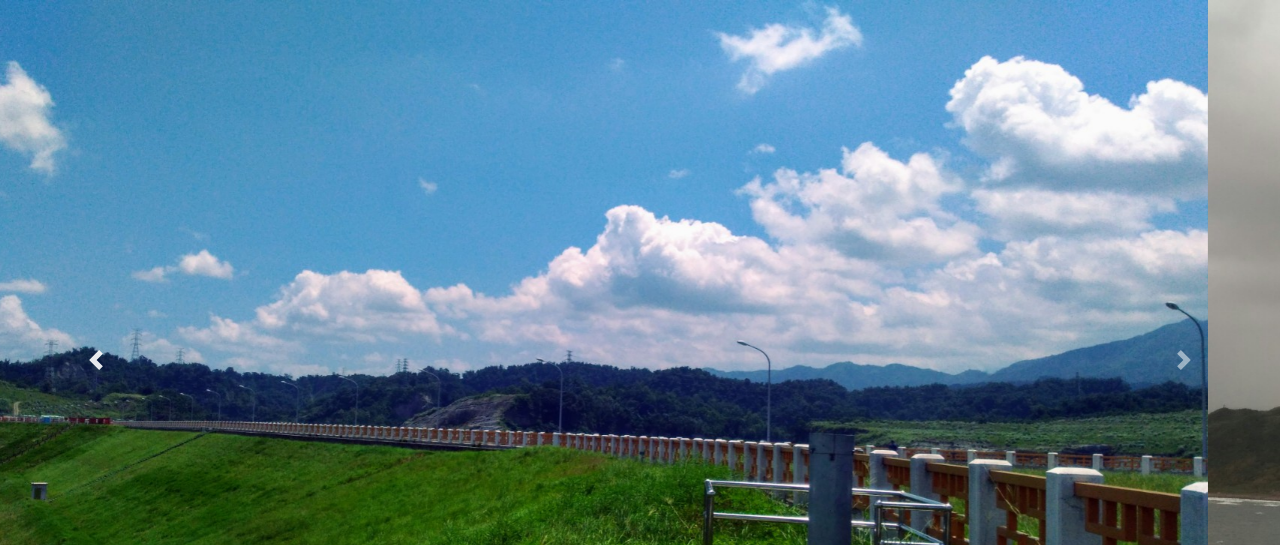
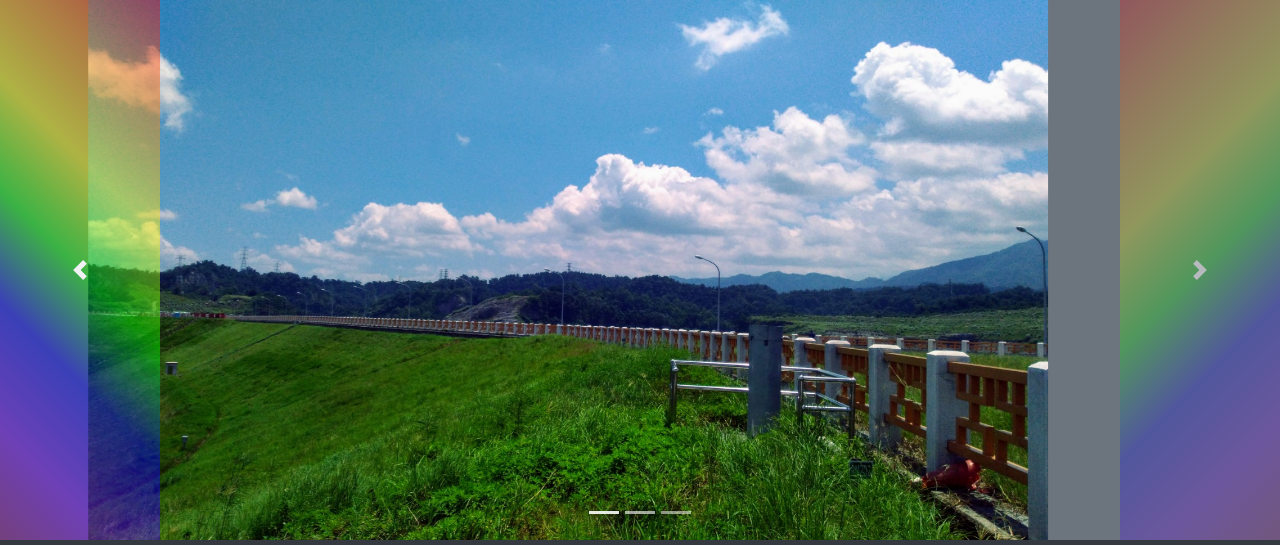
Before and after one commit to ericliliwayne/ericliliwayne.github.io, a plain HTML site: page index.html in a window 1280 px wide. Shown: the top 545 px of the page. Drawn offline with nearby package versions, Linux system fonts and the light colour scheme.

Commit message:
輪播圖尺寸調整及CSS美化

```diff
--- a/index.html
+++ b/index.html
@@ -54,36 +54,37 @@
             }
         }
 
-        /*.carousel-control-next {
+        .carousel-control-next {
             width: 12.5%;
             /* Permalink - use to edit and share this gradient: https://colorzilla.com/gradient-editor/#ff0000+0,ff8000+16,ffff00+34,00ff00+50,0000ff+66,6f00ff+84,7f007f+100 */
-            /*background: rgb(255, 0, 0, 0.5);
+            background: rgb(255, 0, 0, 0.5);
             /* Old browsers */
-            /*background: -moz-linear-gradient(-45deg, rgb(255, 0, 0, 0.5) 0%, rgb(255, 128, 0, 0.5) 16%, rgb(255, 255, 0, 0.5) 34%, rgb(0, 255, 0, 0.5) 50%, rgb(0, 0, 255, 0.5) 66%, rgb(111, 0, 255, 0.5) 84%, rgb(127, 0, 127, 0.5) 100%);
+            background: -moz-linear-gradient(-45deg, rgb(255, 0, 0, 0.5) 0%, rgb(255, 128, 0, 0.5) 16%, rgb(255, 255, 0, 0.5) 34%, rgb(0, 255, 0, 0.5) 50%, rgb(0, 0, 255, 0.5) 66%, rgb(111, 0, 255, 0.5) 84%, rgb(127, 0, 127, 0.5) 100%);
             /* FF3.6-15 */
-            /*background: -webkit-linear-gradient(-45deg, rgb(255, 0, 0, 0.5) 0%, rgb(255, 128, 0, 0.5) 16%, rgb(255, 255, 0, 0.5) 34%, rgb(0, 255, 0, 0.5) 50%, rgb(0, 0, 255, 0.5) 66%, rgb(111, 0, 255, 0.5) 84%, rgb(127, 0, 127, 0.5) 100%);
+            background: -webkit-linear-gradient(-45deg, rgb(255, 0, 0, 0.5) 0%, rgb(255, 128, 0, 0.5) 16%, rgb(255, 255, 0, 0.5) 34%, rgb(0, 255, 0, 0.5) 50%, rgb(0, 0, 255, 0.5) 66%, rgb(111, 0, 255, 0.5) 84%, rgb(127, 0, 127, 0.5) 100%);
             /* Chrome10-25,Safari5.1-6 */
-           /* background: linear-gradient(135deg, rgb(255, 0, 0, 0.5) 0%, rgb(255, 128, 0, 0.5) 16%, rgb(255, 255, 0, 0.5) 34%, rgb(0, 255, 0, 0.5) 50%, rgb(0, 0, 255, 0.5) 66%, rgb(111, 0, 255, 0.5) 84%, rgb(127, 0, 127, 0.5) 100%);
+            background: linear-gradient(135deg, rgb(255, 0, 0, 0.5) 0%, rgb(255, 128, 0, 0.5) 16%, rgb(255, 255, 0, 0.5) 34%, rgb(0, 255, 0, 0.5) 50%, rgb(0, 0, 255, 0.5) 66%, rgb(111, 0, 255, 0.5) 84%, rgb(127, 0, 127, 0.5) 100%);
             /* W3C, IE10+, FF16+, Chrome26+, Opera12+, Safari7+ */
-            /*filter: progid:DXImageTransform.Microsoft.gradient(startColorstr='#ff0000', endColorstr='#7f007f', GradientType=1);
+            filter: progid:DXImageTransform.Microsoft.gradient(startColorstr='#ff0000', endColorstr='#7f007f', GradientType=1);
             /* IE6-9 fallback on horizontal gradient */
-       /* }*/
+        }
 
-        /*.carousel-control-prev {
+        .carousel-control-prev {
             width: 12.5%;
             /* Permalink - use to edit and share this gradient: https://colorzilla.com/gradient-editor/#7f007f+0,6f00ff+16,0000ff+34,00ff00+50,ffff00+66,ff8000+84,ff0000+100 */
-            /*background: rgb(127, 0, 127, 0.5);
+            background: rgb(127, 0, 127, 0.5);
             /* Old browsers */
-            /*background: -moz-linear-gradient(45deg, rgb(127, 0, 127, 0.5) 0%, rgb(111, 0, 255, 0.5) 16%, rgb(0, 0, 255, 0.5) 34%, rgb(0, 255, 0, 0.5) 50%, rgb(255, 255, 0, 0.5) 66%, rgb(255, 128, 0, 0.5) 84%, rgb(255, 0, 0, 0.5) 100%);
+            background: -moz-linear-gradient(45deg, rgb(127, 0, 127, 0.5) 0%, rgb(111, 0, 255, 0.5) 16%, rgb(0, 0, 255, 0.5) 34%, rgb(0, 255, 0, 0.5) 50%, rgb(255, 255, 0, 0.5) 66%, rgb(255, 128, 0, 0.5) 84%, rgb(255, 0, 0, 0.5) 100%);
             /* FF3.6-15 */
-            /*background: -webkit-linear-gradient(45deg, rgb(127, 0, 127, 0.5) 0%, rgb(111, 0, 255, 0.5) 16%, rgb(0, 0, 255, 0.5) 34%, rgb(0, 255, 0, 0.5) 50%, rgb(255, 255, 0, 0.5) 66%, rgb(255, 128, 0, 0.5) 84%, rgb(255, 0, 0, 0.5) 100%);
+            background: -webkit-linear-gradient(45deg, rgb(127, 0, 127, 0.5) 0%, rgb(111, 0, 255, 0.5) 16%, rgb(0, 0, 255, 0.5) 34%, rgb(0, 255, 0, 0.5) 50%, rgb(255, 255, 0, 0.5) 66%, rgb(255, 128, 0, 0.5) 84%, rgb(255, 0, 0, 0.5) 100%);
             /* Chrome10-25,Safari5.1-6 */
-            /*background: linear-gradient(45deg, rgb(127, 0, 127, 0.5) 0%, rgb(111, 0, 255, 0.5) 16%, rgb(0, 0, 255, 0.5) 34%, rgb(0, 255, 0, 0.5) 50%, rgb(255, 255, 0, 0.5) 66%, rgb(255, 128, 0, 0.5) 84%, rgb(255, 0, 0, 0.5) 100%);
+            background: linear-gradient(45deg, rgb(127, 0, 127, 0.5) 0%, rgb(111, 0, 255, 0.5) 16%, rgb(0, 0, 255, 0.5) 34%, rgb(0, 255, 0, 0.5) 50%, rgb(255, 255, 0, 0.5) 66%, rgb(255, 128, 0, 0.5) 84%, rgb(255, 0, 0, 0.5) 100%);
             /* W3C, IE10+, FF16+, Chrome26+, Opera12+, Safari7+ */
-           /* filter: progid:DXImageTransform.Microsoft.gradient(startColorstr='#7f007f', endColorstr='#ff0000', GradientType=1);
+            filter: progid:DXImageTransform.Microsoft.gradient(startColorstr='#7f007f', endColorstr='#ff0000', GradientType=1);
             /* IE6-9 fallback on horizontal gradient */
 
-       /* }*/
+        }
+
 
         .pos:hover {
             /* position: absolute; */
@@ -129,13 +130,13 @@
         </ol>
         <div class="carousel-inner bg-secondary">
             <div class="carousel-item active">
-                <img src="./imgs/P_20160716_105434~2.jpg" class="d-block mx-auto" width=100% alt="...">
+                <img src="./imgs/P_20160716_105434~2.jpg" class="d-block w-75 mx-auto" alt="...">
             </div>
             <div class="carousel-item">
-                <img src="./imgs/P_20161103_115048_SRES.jpg" class="d-block mx-auto" width=100% alt="...">
+                <img src="./imgs/P_20161103_115048_SRES.jpg" class="d-block w-75 mx-auto" alt="...">
             </div>
             <div class="carousel-item">
-                <img src="./imgs/P_20180914_174148_SRES.jpg" class="d-block mx-auto" width=100% alt="...">
+                <img src="./imgs/P_20180914_174148_SRES.jpg" class="d-block w-75 mx-auto" alt="...">
             </div>
         </div>
         <button class="carousel-control-prev" type="button" data-target="#carouselExampleIndicators" data-slide="prev">
```
